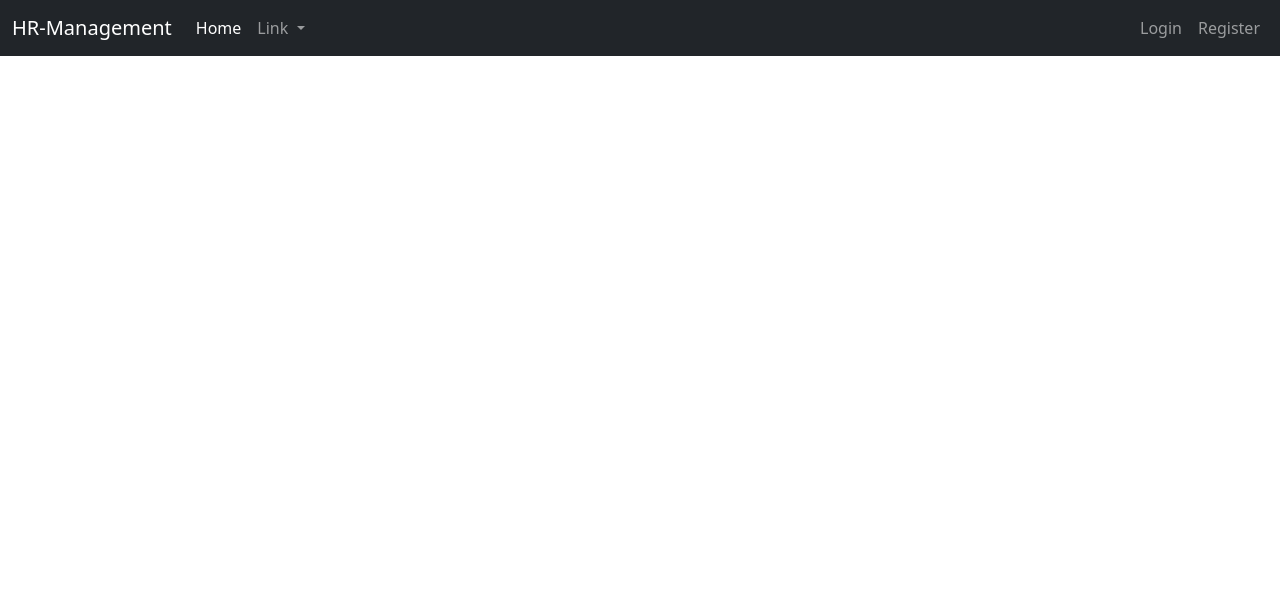
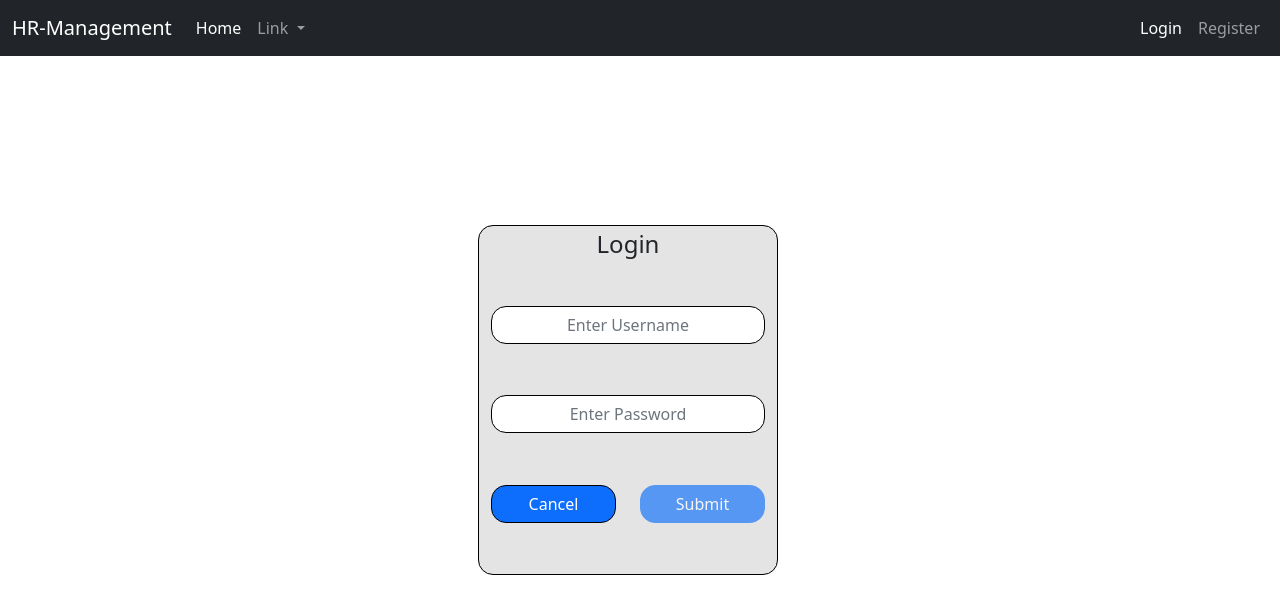
Before and after one commit to herve1983/LearnAngular, an Angular app: page /login in a window 1280 px wide. Before the commit this address led to /. Shown: the top 614 px of the page. Built offline with nearby package versions, Linux system fonts and the light colour scheme.

Commit message:
Log a user

```diff
--- /dev/null
+++ b/src/app/page/user/login/login.component.css
@@ -0,0 +1,39 @@
+form {
+  position: absolute;
+  left: 50%;
+  top: 50%;
+  transform: translate(-50%, -50%);
+  width: 300px;
+  height: 350px;
+}
+
+fieldset {
+  border: 1px solid black;
+  display: flex;
+  flex-wrap: wrap;
+  border-radius: 15px;
+  background-color: #e4e4e4;
+}
+
+fieldset input, button {
+  border: 1px solid black;
+  border-radius: 15px;
+}
+
+/* Center inout placeholder*/
+form, input {
+  text-align: center;
+}
+
+button {
+  width: 100%;
+}
+
+/*
+
+Center an element in the middle of the screen using translate:
+https://stackoverflow.com/questions/953918/how-to-align-a-div-to-the-middle-horizontally-width-of-the-page
+
+center input placeholder:
+https://stackoverflow.com/questions/7381446/center-html-input-text-field-placeholder
+*/
--- /dev/null
+++ b/src/app/page/user/login/login.component.html
@@ -0,0 +1,29 @@
+<form [formGroup]="loginForm" class="row" (ngSubmit)="onSubmit()">
+  <fieldset>
+    <legend>Login</legend>
+    <div class="col-md-12 mb-3">
+      <input formControlName="username" type="text" class="form-control" id="username" placeholder="Enter Username"/>
+      <div *ngIf="errorByControlName('username','required')">
+        <span>This field cannot be empty</span>
+      </div>
+    </div>
+    <div class="col-md-12 mb-3">
+      <input formControlName="password" type="password" class="form-control" id="password"
+             placeholder="Enter Password"/>
+      <div *ngIf="errorByControlName('password','required')">
+        This field cannot be empty
+      </div>
+    </div>
+    <div class="col-12 mb-3">
+      <div class="row justify-content-center">
+        <div class="col">
+          <button id="login-button" class="btn btn-primary col">Cancel</button>
+        </div>
+        <div class="col">
+          <button id="submit-button" type="submit" [disabled]="!loginForm.valid" class="btn btn-primary col">Submit
+          </button>
+        </div>
+      </div>
+    </div>
+  </fieldset>
+</form>
--- /dev/null
+++ b/src/app/page/user/login/login.component.ts
@@ -0,0 +1,44 @@
+import {Component, OnInit} from '@angular/core';
+import {FormBuilder, FormGroup, Validators} from "@angular/forms";
+import {AuthService} from "../../../service/auth.service";
+import {UserLogin} from "../../../model/user-login";
+
+@Component({
+  selector: 'app-login',
+  templateUrl: './login.component.html',
+  styleUrls: ['./login.component.css']
+})
+export class LoginComponent implements OnInit {
+
+  loginForm: FormGroup = this.initForm();
+
+  constructor(private authService: AuthService, private fb: FormBuilder) {
+  }
+
+  ngOnInit(): void {
+  }
+
+  private initForm() {
+    return this.fb.group({
+      username: ['', [Validators.required]],
+      password: ['', [Validators.required]],
+    });
+  }
+
+  errorByControlName(controlName: string, error: string) {
+    const control = this.loginForm.controls[controlName];
+    return control.hasError(error) && (control.touched || control.dirty);
+  }
+
+  onSubmit() {
+    const user: UserLogin = {
+      username: this.loginForm.controls['username'].value,
+      password: this.loginForm.controls['password'].value,
+    };
+    console.log(user)
+    this.authService.login(user).subscribe(user => {
+      console.log("User is logged", user);
+    })
+  }
+
+}
--- a/src/app/page/user/user-routing.module.ts
+++ b/src/app/page/user/user-routing.module.ts
@@ -1,9 +1,11 @@
 import {NgModule} from '@angular/core';
 import {RouterModule, Routes} from '@angular/router';
 import {SignUpComponent} from "./sign-up/sign-up.component";
+import {LoginComponent} from "./login/login.component";
 
 const routes: Routes = [
-  {path: 'register', component: SignUpComponent}
+  {path: 'register', component: SignUpComponent},
+  {path: 'login', component: LoginComponent}
 ];
 
 @NgModule({
--- a/src/app/page/user/user.module.ts
+++ b/src/app/page/user/user.module.ts
@@ -4,11 +4,13 @@ import {CommonModule} from '@angular/common';
 import {UserRoutingModule} from './user-routing.module';
 import {SignUpComponent} from './sign-up/sign-up.component';
 import {FormsModule, ReactiveFormsModule} from "@angular/forms";
+import { LoginComponent } from './login/login.component';
 
 
 @NgModule({
   declarations: [
-    SignUpComponent
+    SignUpComponent,
+    LoginComponent
   ],
   imports: [
     CommonModule,
```
Also changed, not shown: 1 other file (tests, documents, lock files or other folders).
